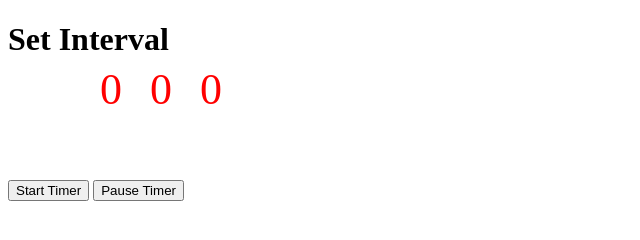
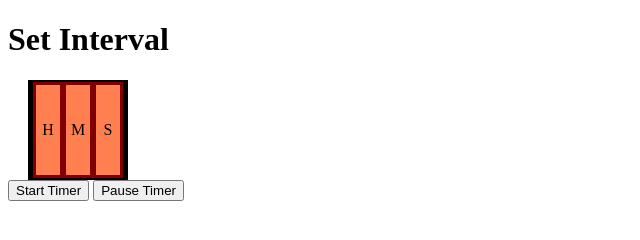
Before and after one commit to Muath01/clock, a plain HTML site: page index.html in a window 1280 px wide. Shown: the whole page, without its empty margins (0-640 px from the left). Drawn offline with Linux system fonts and the light colour scheme.

Commit message:
changed html

```diff
--- a/index.html
+++ b/index.html
@@ -5,15 +5,17 @@
     <meta http-equiv="X-UA-Compatible" content="IE=edge">
     <meta name="viewport" content="width=device-width, initial-scale=1.0">
     <title>Document</title>
-    <link rel="stylesheet" type="text/css" href="style.css">
+    <link rel="stylesheet" href="style.css">
 </head>
 <body>
 
     <h1>Set Interval</h1>
-    <div id="container">
-        <p id="minutes">0<p>
-        <p id="hours">0</p>
-        <p id="seconds">0</p>
+    <div class="container">
+        <div class="inner-container">
+         <div id="hours">H</div>
+         <div id="minutes">M</div>
+         <div id="seconds">S</div>
+        </div>
     </div>
     <button id="btn-start">Start Timer</button>
     <button id="btn-pause">Pause Timer</button>
--- a/main.js
+++ b/main.js
@@ -1,6 +1,6 @@
-const seconds = document.getElementById("seconds");
-const minutes = document.getElementById("minutes");
-const hours = document.getElementById("hours");
+const seconds = document.querySelector("#seconds");
+const minutes = document.querySelector("#minutes");
+const hours = document.querySelector("hours");
 const btnStart = document.getElementById("btn-start");
 const btnPause = document.getElementById("btn-pause");
 
--- a/style.css
+++ b/style.css
@@ -1,35 +1,33 @@
-#seconds{
-    position: absolute;
-    left: 200px;
-    top: 20px;
-    font-size: 44px;
-    color: red;
+.container{
+    display: flex;
+    height: 100px;
+    width: 100px;
+    left: 100;
+    background-color: black;
+    color: coral;
+    position: relative;
+    left: 20px;
+    justify-content: center;
+    align-items: center;
 }
 
-#minutes{
-    position: absolute;
-    left: 150px;
-    top: 20px;
-    font-size: 44px;
-    color: red;
+
+.inner-container{
+    height: 90px;
+    width: 90px;
+    display: flex;
+    justify-content: center;
+    align-items: center;
+
 }
 
-#hours{
-    position: absolute;
-    left: 100px;
-    top: 20px;
-    font-size: 44px;
-    color: red;
+.inner-container div{
+    height: 90px;
+    width: 90px;
+    display: flex;
+    background-color: coral;
+    color: black;
+    justify-content: center;
+    align-items: center;
+    border: 3px solid maroon;
 }
-
-button{
-    position: relative;
-    top: 100px;
-    color: black;
-}
-
-#container{
-    padding-left: 20px;
-    margin-top: 20px;
-    background-color: blue
-}
```
